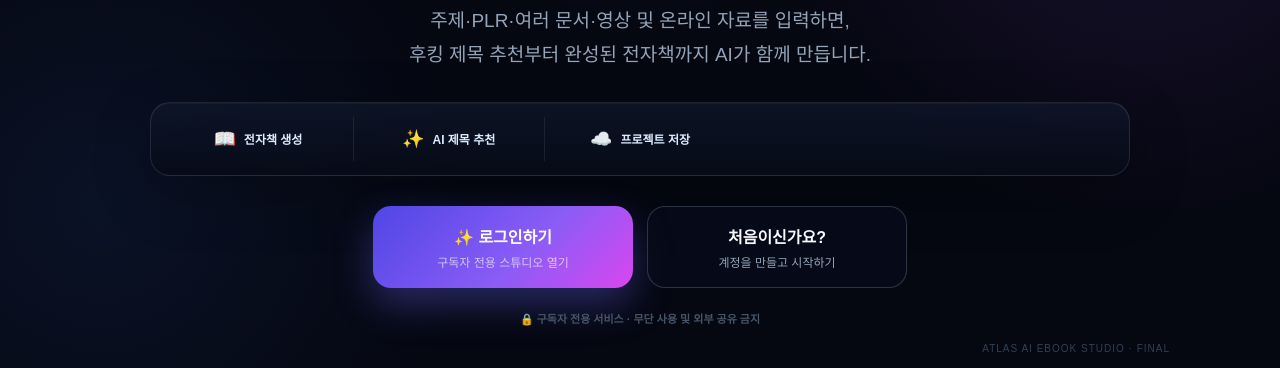
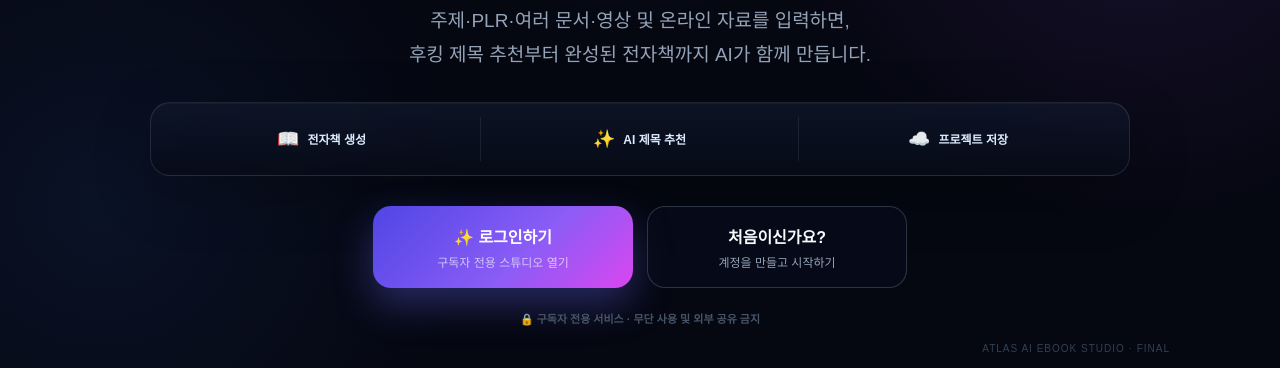
Before and after one commit to enfldka-web/Ebook-pro, a website: page index.html in a window 1280 px wide. Shown: the part 475-843 px from the top of the page. Drawn offline with nearby package versions, Linux system fonts and the light colour scheme; a script that the page names is missing; a web font is replaced by a local one.

Commit message:
Fix landing page feature bar leaving empty space next to the 3 items (#39)
* Update local tool permission allowlist

* Fix GitHub Pages frontend pointing to localhost instead of deployed Render gateway

The base URL resolver still assumed every GitHub Pages visitor was running
a local gateway on :8910 (a leftover from before real hosting existed),
so all API calls from the live site silently went to the visitor's own
machine instead of the deployed Render service.

* Extend workflow to STEP 1-6, add listing-materials prompt, fix prompt formatting, restyle login screen

- STEP indicator now shows STEP 4 (thumbnail prompt), STEP 5 (sales page
  prompt), STEP 6 (upload materials prompt) after the existing 3 ebook
  generation steps
- New STEP 6 prompt asks for platform listing materials (detail description,
  TOC, post-purchase message, 5 keywords, 5 FAQs, 3-line summary) using the
  book's real chapters/sales data as source material
- Thumbnail prompt spec changed from 2:3/1:1 ratio guidance to an explicit
  652x488px size
- .prompt-item/.prompt-label/.prompt-text/.prompt-copy-btn had no CSS at
  all, so the already-well-structured multi-line prompt strings rendered
  as one run-on paragraph; added white-space:pre-line plus readable styling
- Login screen (#pg-auth) was still on the old dark theme while the rest of
  the app moved to the light --a2-* SaaS theme; restyled it to match

* Fix landing page feature bar leaving empty space next to the 3 items

.al-featurebar was a 5-column grid but only has 3 .al-feature items
(전자책 생성/AI 제목 추천/프로젝트 저장), leaving two empty columns of
whitespace on the right. Changed to a 3-column grid to match.

---------

Co-authored-by: Claude <noreply@anthropic.com>

```diff
--- a/css/styles.css
+++ b/css/styles.css
@@ -1487,7 +1487,11 @@ textarea{resize:vertical}
 .al-badge{display:inline-flex;align-items:center;gap:9px;padding:10px 20px;border-radius:999px;border:1px solid rgba(168,85,247,.34);background:linear-gradient(135deg,rgba(79,70,229,.13),rgba(168,85,247,.11));color:#d8b4fe;font-size:13px;font-weight:850;box-shadow:inset 0 1px 0 rgba(255,255,255,.05);margin-bottom:28px}
 .al-title{font-size:clamp(38px,6.3vw,72px);font-weight:950;line-height:1.09;color:#f8fafc;letter-spacing:-3.2px;margin:0;word-break:keep-all}.al-title .grad{display:block;margin-top:8px;background:linear-gradient(90deg,#60a5fa 0%,#8b5cf6 35%,#d946ef 66%,#fbbf24 100%);-webkit-background-clip:text;-webkit-text-fill-color:transparent;background-clip:text}
 .al-desc{font-size:clamp(15px,2vw,19px);line-height:1.75;color:#94a3b8;margin:27px auto 31px;max-width:760px;word-break:keep-all}
-.al-featurebar{display:grid;grid-template-columns:repeat(5,minmax(0,1fr));max-width:980px;margin:0 auto 30px;padding:14px 12px;border-radius:20px;border:1px solid rgba(148,163,184,.17);background:linear-gradient(180deg,rgba(15,23,42,.78),rgba(7,11,24,.84));box-shadow:0 18px 60px rgba(0,0,0,.22),inset 0 1px 0 rgba(255,255,255,.035)}
+/* 2026-08-14: 사용자가 "전자책 생성/AI 제목 추천/프로젝트 저장 옆에 여백이
+   많다"고 지적한 실제 원인 — 이 grid가 5칸(repeat(5,...))으로 짜여 있는데
+   실제 .al-feature 항목은 3개뿐이라(index.html) 오른쪽 2칸이 빈 공간으로
+   남아 있었다(진짜 버그). 실제 항목 수(3)에 맞춰 3칸으로 고친다. */
+.al-featurebar{display:grid;grid-template-columns:repeat(3,minmax(0,1fr));max-width:980px;margin:0 auto 30px;padding:14px 12px;border-radius:20px;border:1px solid rgba(148,163,184,.17);background:linear-gradient(180deg,rgba(15,23,42,.78),rgba(7,11,24,.84));box-shadow:0 18px 60px rgba(0,0,0,.22),inset 0 1px 0 rgba(255,255,255,.035)}
 .al-feature{padding:11px 8px;border-right:1px solid rgba(148,163,184,.13);font-size:12px;font-weight:760;color:#dbeafe;display:flex;align-items:center;justify-content:center;gap:8px;white-space:nowrap}.al-feature:last-child{border-right:0}.al-feature i{font-style:normal;font-size:18px}
 .al-actions{display:flex;justify-content:center;gap:14px;flex-wrap:wrap}.al-btn{min-width:260px;border-radius:18px;padding:17px 25px;cursor:pointer;font-family:inherit;transition:.22s;text-align:center}.al-btn:hover{transform:translateY(-2px)}.al-btn-primary{border:0;color:#fff;background:linear-gradient(135deg,#4f46e5,#8b5cf6 58%,#d946ef);box-shadow:0 16px 38px rgba(99,102,241,.36)}.al-btn-secondary{color:#f8fafc;background:rgba(8,12,27,.72);border:1px solid rgba(148,163,184,.27)}.al-btn strong{display:block;font-size:16px;font-weight:900}.al-btn small{display:block;font-size:12px;margin-top:5px;color:rgba(255,255,255,.65);font-weight:560}.al-btn-secondary small{color:#94a3b8}
 .al-secure{margin-top:22px;color:#475569;font-size:11px;font-weight:650}.al-version{position:absolute;right:0;bottom:-28px;font-size:10px;color:#334155;letter-spacing:1px}
```
